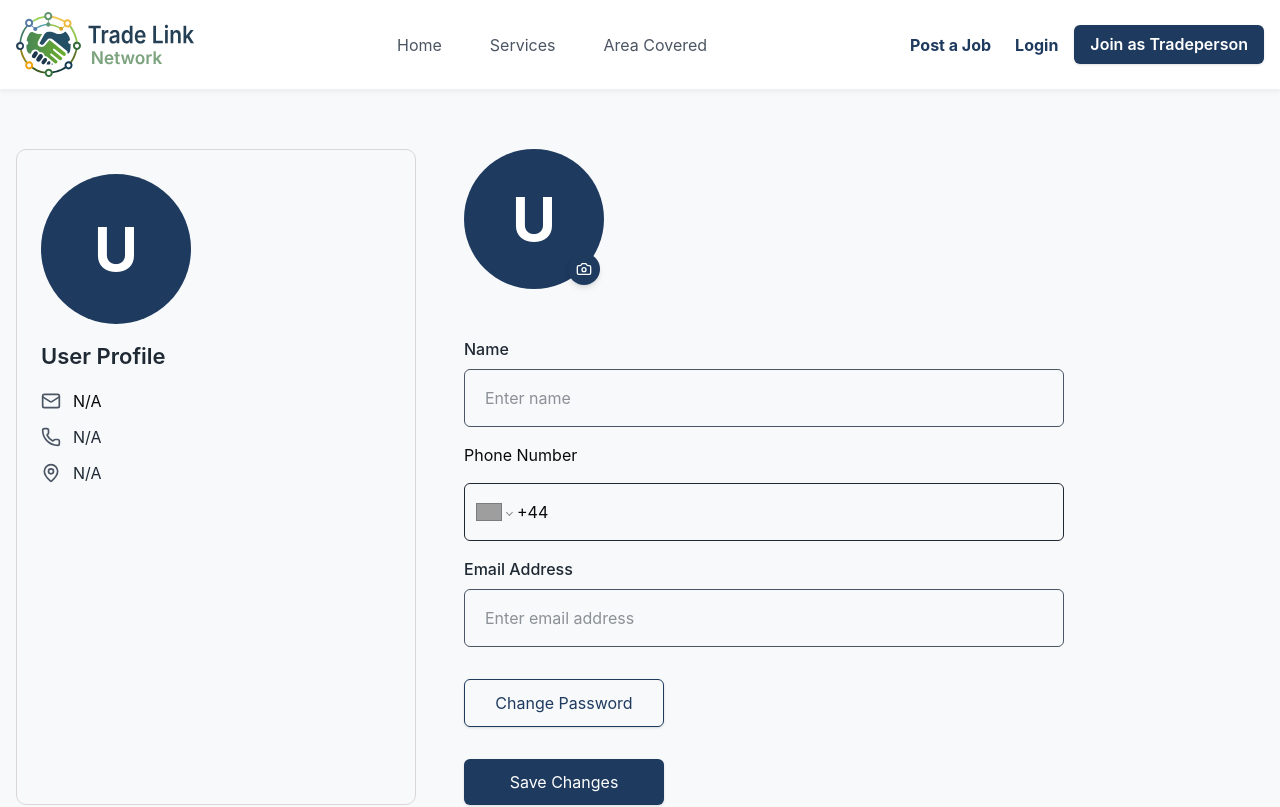
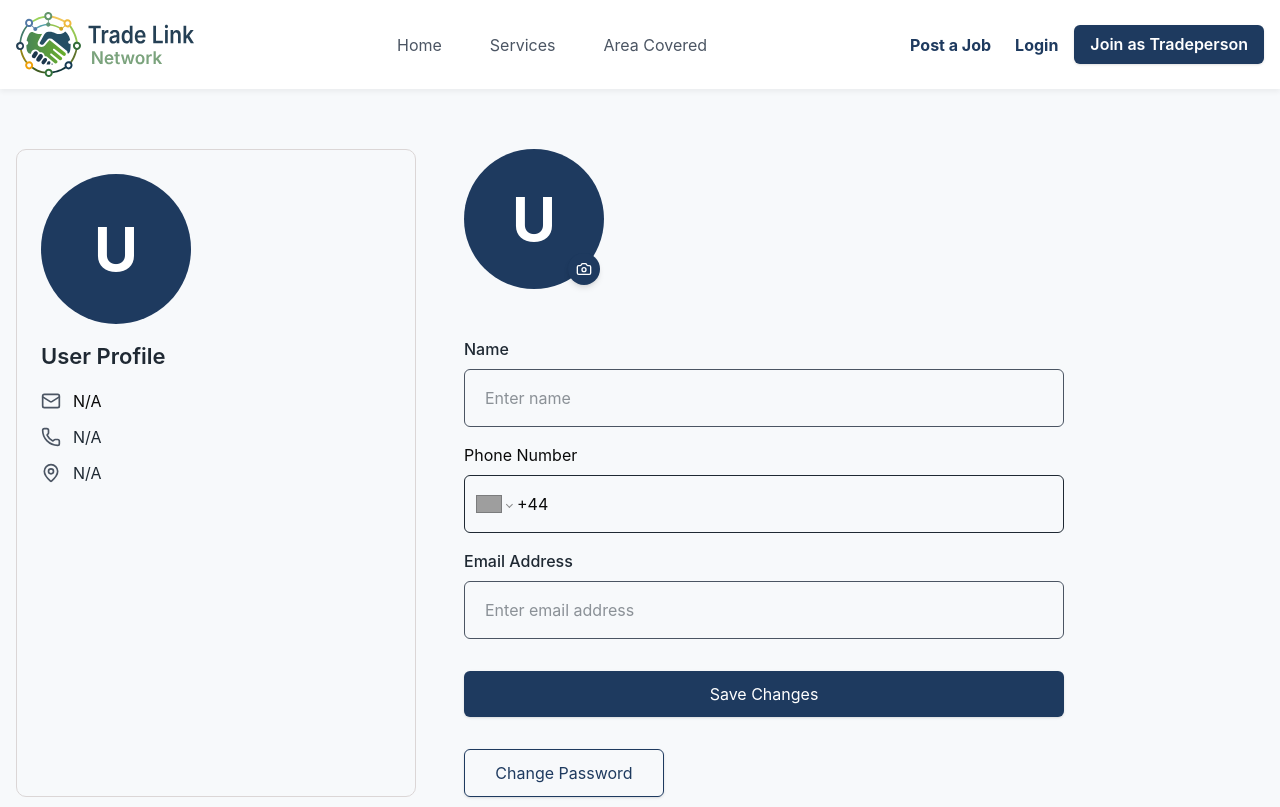
Before and after one commit to mijanConnect/trade-link-network-website-api-inregration, a Next.js app: page /profile in a window 1280 px wide. Shown: the top 807 px of the page. Built offline with nearby package versions, Linux system fonts and the light colour scheme; no server answers; grey boxes are pictures that could not be loaded.

Commit message:
Data populate in input fiel on profile

```diff
--- a/app/components/profile/ChangePassword.tsx
+++ b/app/components/profile/ChangePassword.tsx
@@ -2,11 +2,12 @@
 
 import React from "react";
 import InputField from "../ui/InputField";
+import Button from "../ui/Button";
 
 export default function ChangePassword() {
   return (
     <>
-      <div className="mt-6 lg:mt-12">
+      <div className="mt-6 lg:mt-8">
         <h3 className="text-[18px] text-primaryText font-bold">
           Change Password
         </h3>
@@ -29,6 +30,8 @@ export default function ChangePassword() {
             placeholder="Confirm new password"
           />
         </div>
+
+        <Button className="mt-6 lg:mt-8 w-full">Save Changes</Button>
       </div>
     </>
   );
--- a/app/components/profile/RightSide.tsx
+++ b/app/components/profile/RightSide.tsx
@@ -1,40 +1,70 @@
 "use client";
 
-import { useState } from "react";
+import { useState, useMemo } from "react";
 import Button from "../ui/Button";
 import ProfileImage from "./ProfileImage";
 import InputField from "../ui/InputField";
 import ChangePassword from "./ChangePassword";
+import { toast } from "sonner";
 
 import "react-phone-number-input/style.css";
 import PhoneInput from "react-phone-number-input";
+import { useProfileQuery } from "@/store/slice/authSlice";
 
 export default function RightSide() {
   const [showChangePassword, setShowChangePassword] = useState(false);
-  const [phoneValue, setPhoneValue] = useState<string | undefined>("");
+  const [formChanges, setFormChanges] = useState({
+    name: "",
+    email: "",
+    phone: "",
+  });
+
+  const { data: profileData } = useProfileQuery({});
+
+  // Compute display values - use changes if edited, otherwise use profile data
+  const displayValues = useMemo(
+    () => ({
+      name: formChanges.name || profileData?.name || "",
+      email: formChanges.email || profileData?.email || "",
+      phone: formChanges.phone || profileData?.phone || "",
+    }),
+    [profileData, formChanges],
+  );
+
+  const handleInputChange = (field: string, value: string) => {
+    setFormChanges((prev: { name: string; email: string; phone: string }) => ({
+      ...prev,
+      [field]: value,
+    }));
+  };
+
+  const handleSaveChanges = async () => {
+    // TODO: Add API call to update profile
+    toast.success("Changes saved successfully!");
+  };
 
   return (
     <>
       <div>
         <ProfileImage />
-
         <div className="mt-6 lg:mt-12 flex flex-col gap-4 min-w-full lg:min-w-[600px] max-w-[600px]">
           <InputField
             title="Name"
             type="text"
             placeholder="Enter name"
-            // initialValue={formData.firstName}
-            // onChange={(value) => handleChange("firstName", value)}
+            initialValue={displayValues.name}
+            onChange={(value) => handleInputChange("name", value)}
           />
 
-          <p>Phone Number</p>
+          <div>
+            <p className="mb-2">Phone Number</p>
             <PhoneInput
               international
               countryCallingCodeEditable={false}
               countries={["GB"]}
               defaultCountry="GB"
-            value={phoneValue}
-            onChange={setPhoneValue}
+              value={displayValues.phone}
+              onChange={(value) => handleInputChange("phone", value || "")}
               placeholder="Enter your phone number"
               className="phone-input-no-focus"
               style={{
@@ -46,16 +76,21 @@ export default function RightSide() {
                 fontFamily: "inherit",
               }}
             />
+          </div>
 
           <InputField
             title="Email Address"
             type="email"
             placeholder="Enter email address"
-            // initialValue={formData.email}
-            // onChange={(value) => handleChange("email", value)}
+            initialValue={displayValues.email}
+            onChange={(value) => handleInputChange("email", value)}
           />
         </div>
-        {showChangePassword && <ChangePassword />}
+        <Button className="mt-6 lg:mt-8 w-full" onClick={handleSaveChanges}>
+          Save Changes
+        </Button>
+
+        <div>
           <Button
             variant="outline"
             className="mt-6 lg:mt-8 w-[200px]"
@@ -63,7 +98,8 @@ export default function RightSide() {
           >
             {showChangePassword ? "Hide Password" : "Change Password"}
           </Button>
-        <Button className="mt-6 lg:mt-8 w-[200px]">Save Changes</Button>
+          {showChangePassword && <ChangePassword />}
+        </div>
       </div>
     </>
   );
--- a/app/components/profile/ShowProfileModal.tsx
+++ b/app/components/profile/ShowProfileModal.tsx
@@ -111,6 +111,16 @@ export default function ShowProfileModal({
 
               <button
                 onClick={() => {
+                  router.push("/trade-person");
+                  setShowProfileModal(false);
+                }}
+                className="w-full px-4 py-2 text-left hover:bg-gray-100 rounded-md transition-colors text-primaryText"
+              >
+                Switch to Tradeperson
+              </button>
+
+              <button
+                onClick={() => {
                   localStorage.removeItem("accessToken");
                   localStorage.removeItem("token");
                   setIsLoggedIn(false);
--- a/app/components/ui/InputField.tsx
+++ b/app/components/ui/InputField.tsx
@@ -1,6 +1,6 @@
 "use client";
 
-import { ChangeEvent, useState } from "react";
+import { ChangeEvent, useState, useEffect } from "react";
 import { Eye, EyeOff } from "lucide-react";
 
 type InputFieldProps = {
@@ -24,6 +24,11 @@ export default function InputField({
 }: InputFieldProps) {
   const [value, setValue] = useState(initialValue);
   const [showPassword, setShowPassword] = useState(false);
+
+  // Update value when initialValue prop changes
+  useEffect(() => {
+    setValue(initialValue);
+  }, [initialValue]);
 
   const handleChange = (e: ChangeEvent<HTMLInputElement>) => {
     const newValue = e.target.value;
```
Lines whose indentation alone changed are shown as unchanged.
